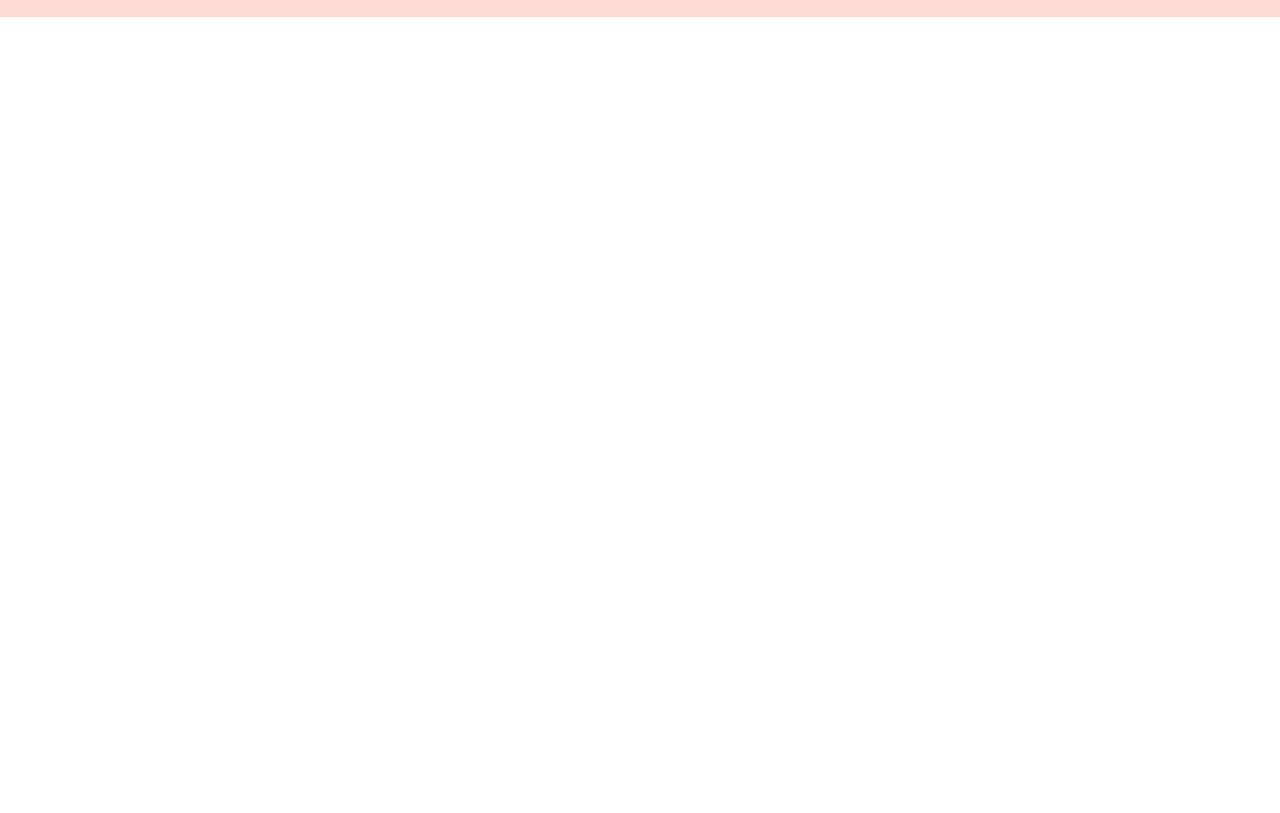
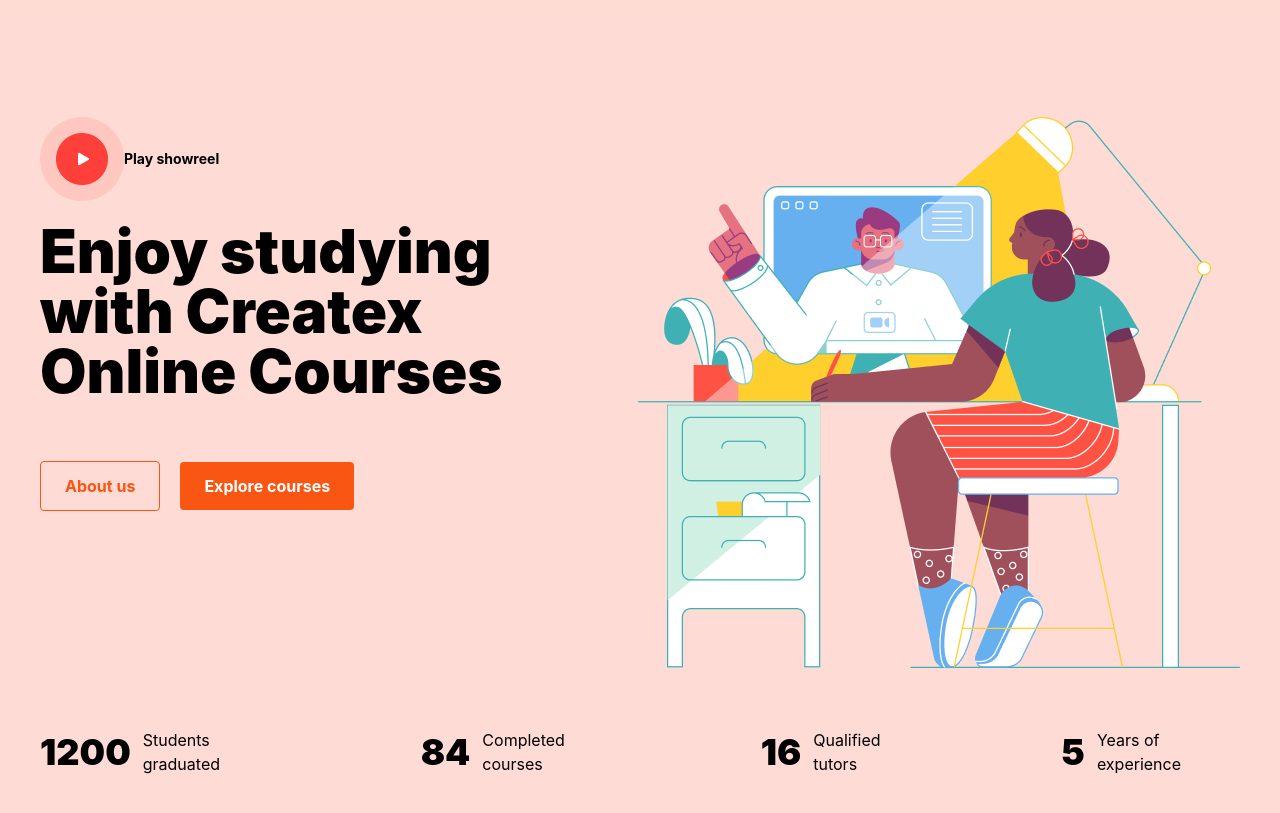
Before and after one commit to Vikingstrong/Home-Work-coop, a website: page index.html in a window 1280 px wide. Shown: the part 71-884 px from the top of the page. Before the commit the page ends 800 px from the top, so only its background shows below. Drawn offline with nearby package versions, Linux system fonts and the light colour scheme; files that its build step writes are made by us from their sources.

Commit message:
Add section 1 on page 1

```diff
--- a/index.html
+++ b/index.html
@@ -26,5 +26,27 @@
             <p class="lg:hidden text-2xl font-bold">☰</p>
         </div>
     </header>
+
+<main>
+    <section class="bg-[#FEDBD4] p-5 lg:px-0 lg:py-25 flex flex-col gap-15">
+        <div class="flex max-w-300 m-auto flex-col lg:flex-row gap-10 lg:gap-0 lg:justify-between">
+            <aside class="flex flex-col gap-5 lg:w-[45%]">
+                <p class="font-bold text-sm flex items-center"><img src="src/img/page1/section1/icon.png" alt=""> Play showreel</p>
+                <h1 class="font-black text-4xl lg:text-6xl">Enjoy studying with Createx Online Courses</h1>
+                <div class="flex gap-5 items-center lg:mt-10">
+                    <button class="py-3 px-6 border border-[#F95614] text-[#F95614] font-bold rounded-sm">About us</button>
+                    <button class="py-3 px-6 bg-[#F95614] text-white font-bold rounded-sm">Explore courses</button>
+                </div>
+            </aside>
+            <img src="src/img/page1/section1/img.png" alt="">
+        </div>
+        <div class="max-w-300 m-auto gap-5 flex flex-col lg:flex-row lg:gap-35">
+            <h3 class="flex gap-3 font-black text-3xl lg:text-4xl items-center">1200 <span class="text-base font-normal">Students graduated</span></h3>
+            <h3 class="flex gap-3 font-black text-3xl lg:text-4xl items-center">84 <span class="text-base font-normal">Completed courses</span></h3>
+            <h3 class="flex gap-3 font-black text-3xl lg:text-4xl items-center">16 <span class="text-base font-normal">Qualified tutors</span></h3>
+            <h3 class="flex gap-3 font-black text-3xl lg:text-4xl items-center">5 <span class="text-base font-normal">Years of experience</span></h3>
+        </div>
+    </section>
+</main>
 </body>
 </html>
```
Also changed, not shown: src/img/page1/section1/icon.png (added), src/img/page1/section1/img.png (added).
